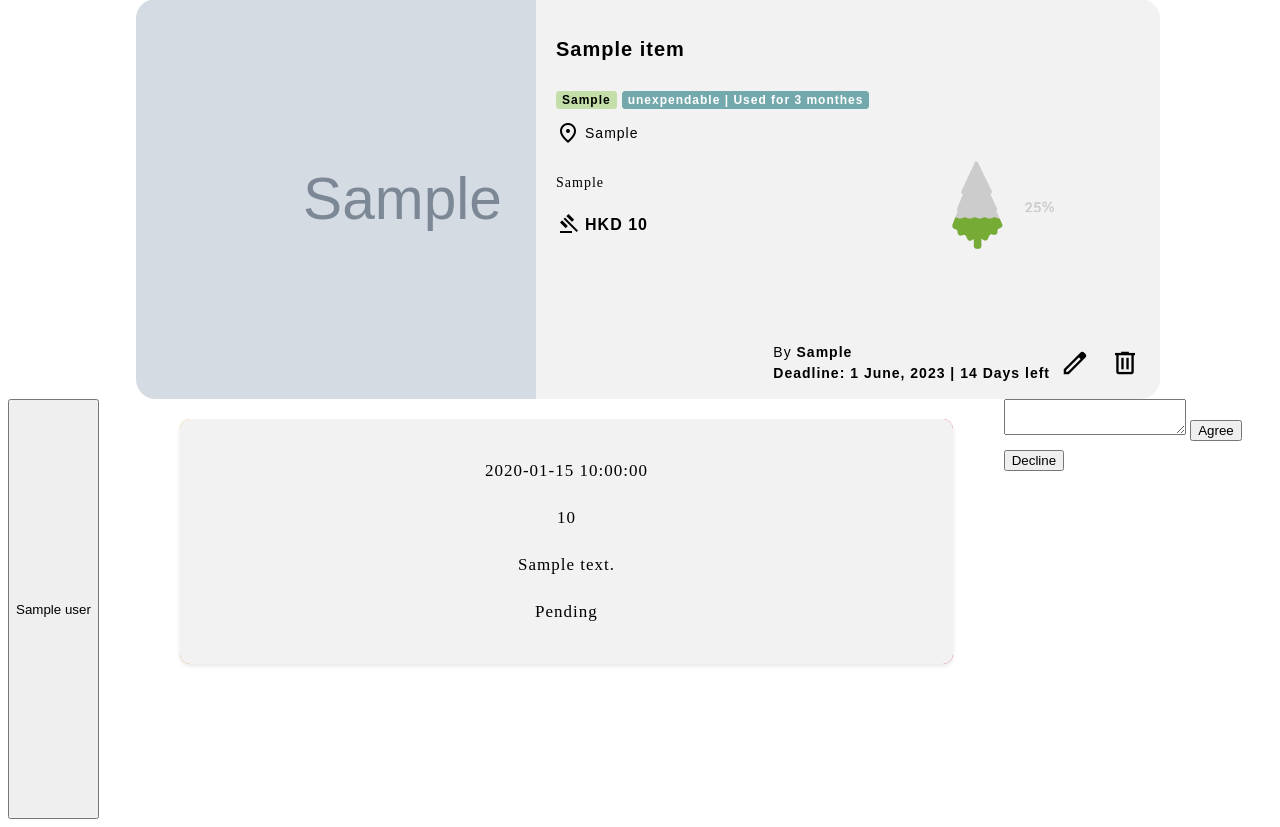
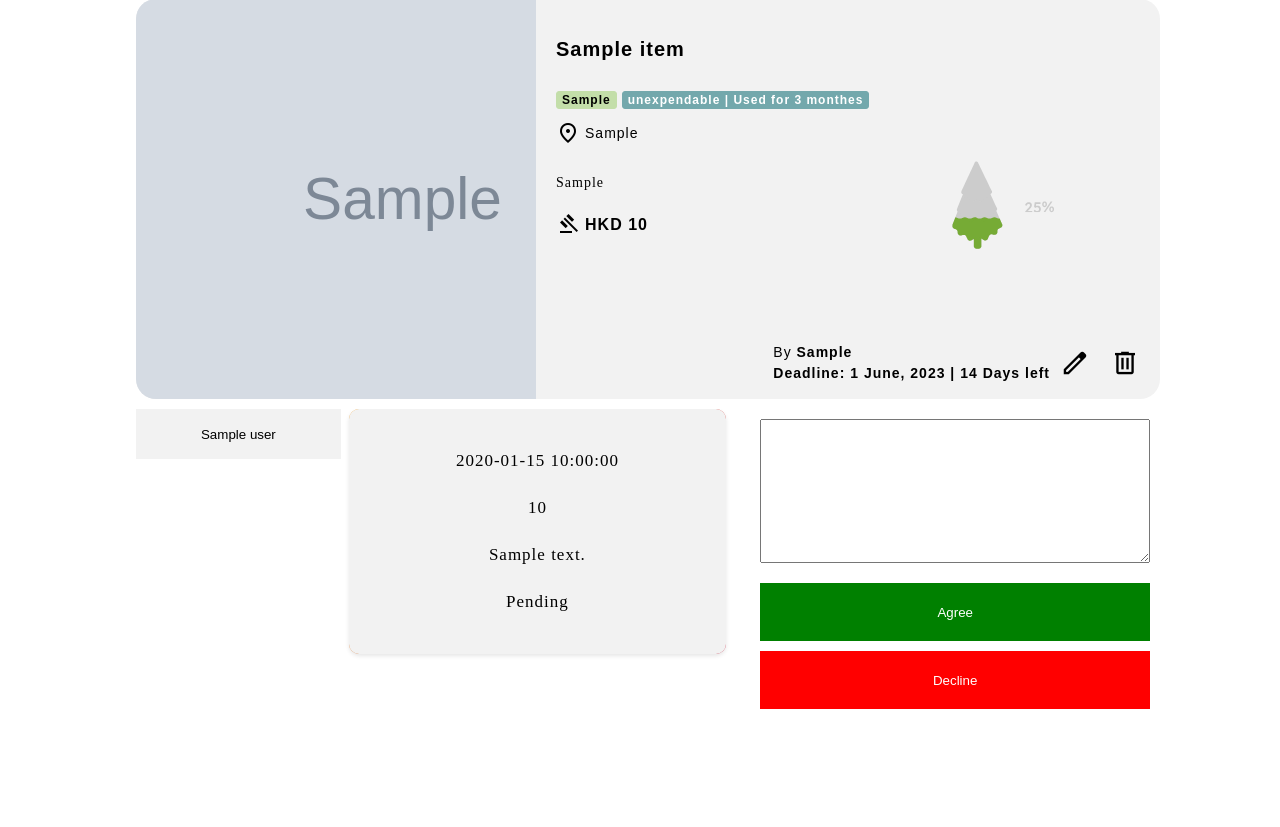
Before and after one commit to CYCKCN/FYP, a Flask app: template app/templates/itemmanage.html in a window 1280 px wide. Shown: the part 89-916 px from the top of the page. After the commit the page ends 798 px from the top, so only its background shows below. Run offline with Flask 2, Linux system fonts and the light colour scheme; the template is opened without the code that fills it: most values are stand-ins (such as "Sample title", 1, 10 or a date in 2020); grey boxes marked "Sample" are stand-in pictures; parts of the project's set-up code (start-up, migrations or seed data) failed here and were passed over; some web fonts are replaced.

Commit message:
main page

```diff
--- a/app/static/item.css
+++ b/app/static/item.css
@@ -251,6 +251,63 @@ border-radius: 6px;
     flex-direction: row;
     color: black;
 }
+.user-list-div {
+    width: 20%;
+    background: none;
+    overflow-y: scroll;
+    display: flex;
+    flex-direction: column;
+}
+.user-list-div::-webkit-scrollbar {
+    display: none;
+}
+.user-selection {
+    height: 50px;
+    border: none;
+    background-color: var(--mainGrey2);
+}
+.user-selection:hover {
+    background-color: white;
+}
+.bargain-list-div {
+    width: 40%;
+    background: none;
+    overflow-y: scroll;
+}
+.bargain-list-div::-webkit-scrollbar {
+    display: none;
+}
+.notes-list-div {
+    width: 40%;
+    background: none;
+    display: flex;
+    flex-direction: column;
+}
+.notes-textarea {
+    margin: 10px;
+    height: 50%;
+    font-size: 14px;
+    font-family: sans-serif;
+}
+.agree-decline-btn {
+    margin-left: 10px;
+    margin-right: 10px;
+    margin-top: 10px;
+    height: 20%;
+    border: none;
+
+    color: white;
+}
+.green {
+    background-color: green;
+}
+.red {
+    background-color: red;
+}
+.agree-decline-btn:hover {
+    background-color: var(--mainGrey2);
+}
+
 .owner-interactive-div {
     width: 80%;
     margin-left: 10%;
--- a/app/templates/giveitem.html
+++ b/app/templates/giveitem.html
@@ -19,9 +19,9 @@
                     </div>
                     <div class="top-buttons-left">
                         <button class="individual-button" type="submit" name="Home" value="Home">Home</button>
-                        <button class="individual-button" type="submit" name="Market" value="Market">Market</button>
+                        <!-- <button class="individual-button" type="submit" name="Market" value="Market">Market</button>
                         <button class="individual-button" type="submit" name="Demand" value="Demand">Request</button>
-                        <button class="individual-button" type="submit" name="Piazza" value="Piazza">Piazza</button>
+                        <button class="individual-button" type="submit" name="Piazza" value="Piazza">Piazza</button> -->
                     </div>
                     <div class="top-buttons">
                         <form method="POST">
--- a/app/templates/itemmanage.html
+++ b/app/templates/itemmanage.html
@@ -73,123 +73,29 @@
             </div>
         </div>
 
-        <div style="display: flex; flex-direction: row;">
-            {% for user in bargainUserList %}
-                <input class="section-btn" type="submit" name="section" id="{{user}}" value="{{user}}">
-            {% endfor %}
-            <div class="suggest-pack">
+        <div class="interactive-div">
+            <div class="user-list-div">
+                {% for user in bargainUserList %}
+                <input class="user-selection" type="submit" name="section" id="{{user}}" value="{{user}}">
+                {% endfor %}
+            </div>
+            <div class="bargain-list-div">
                 {% for i in range(bargainInfo | length) %}
                     <input class="checkbox-tools" type="radio" name="selectedItem" id="{{i}}" value="{{i}}">
-                    <label class="for-checkbox-tools" for="{{i}}">
+                    <label for="{{i}}">
                         <p class="font-class">{{bargainInfo[i].sendTime}}</p>
                         <p class="font-class">{{bargainInfo[i].price}}</p>
                         <p class="font-class">{{bargainInfo[i].notes}}</p>
                         <p class="font-class">{{bargainInfo[i].Status}}</p>
                     </label>
                 {% endfor %}
-
-                <!-- <input class="checkbox-tools" type="radio" name="selectedItem" id="bargain" value="bargain">
-                <label class="for-checkbox-tools" for="bargain">
-                    <p class="font-class">Name</p>
-                    <p class="font-class">Price</p>
-                    <p class="font-class">Notes</p>
-                </label>
-
-                <input class="checkbox-tools" type="radio" name="selectedItem" id="bargain1" value="bargain">
-                <label class="for-checkbox-tools" for="bargain1">
-                    <p class="font-class">Name</p>
-                    <p class="font-class">Price</p>
-                    <p class="font-class">Notes</p>
-                </label>
-
-                <input class="checkbox-tools" type="radio" name="selectedItem" id="bargain2" value="bargain">
-                <label class="for-checkbox-tools" for="bargain2">
-                    <p class="font-class">Name</p>
-                    <p class="font-class">Price</p>
-                    <p class="font-class">Notes</p>
-                </label> -->
-
-
             </div>
-            <div>
-                <textarea name="owner-notes"></textarea>
-                <button type="submit" name="agree" value="agree">Agree</button>
-                <button type="submit" name="decline" value="decline">Decline</button>
+            <div class="notes-list-div">
+                <textarea class="notes-textarea" cols="3" maxlength="50" name="owner-notes"></textarea>
+                <button class="agree-decline-btn green" type="submit" name="agree" value="agree">Agree</button>
+                <button class="agree-decline-btn red" type="submit" name="decline" value="decline">Decline</button>
             </div>
-
         </div>
-
-        <!-- {% for bargain in bargainList %}
-            <div class="reserved-info">
-                <div style="width: 80%;">
-                    <p class="font-class">{{bargain["bargainFrom"]}}</p>
-                </div>
-                <div style="width: 80%;">
-                    <p class="font-class">{{bargain["bargainInfo"]}}</p>
-                </div>
-                <div style="display: flex; flex-direction: column;">
-                    <button type="submit" class="create-style" name="deal" value="deal">Deal</button>
-                    <div class="form-popup" id="myForm">
-
-                            <label for="user-price"><b>Price</b></label>
-                            <input type="number" placeholder="Enter your intended price" name="user-price">
-
-                            <label for="user-notes"><b>Notes</b></label>
-                            <input type="text" placeholder="Any notes for the owner?" name="user-notes">
-
-                            <button type="submit" class="btn" name="submit" value="submit">Submit</button>
-                            <button type="button" class="btn cancel" onclick="closeForm()">Cancel</button>
-                        </form>
-                    </div>
-
-                    <button class="interaction-div" id="priceButton" onclick="openForm()">
-
-                        <span class="material-symbols-outlined hand-icon" style="font-size: 50px;">
-                            back_hand
-                        </span>
-                    </button>
-                </div>
-            </div>
-        {% endfor %} -->
-
-
-
-
-
-
-        <script>
-            function myFunction(){
-                var x;
-                var r=confirm("Are you sure that you want to delete this item?");
-                if (r==true){
-                    x="YES";
-                }
-                else{
-                    x="NO";
-                }
-                document.getElementById("demo").innerHTML=x;
-            }
-            function openForm() {
-                document.getElementById("myForm").style.display = "block";
-            }
-
-            function closeForm() {
-                document.getElementById("myForm").style.display = "none";
-            }
-        </script>
-
-        <!-- <div class="owner-interactive-div">
-            <div class="item-accept-div">
-                <p style="color: black;" id="demo"></p>
-            </div>
-            <div class="item-waiting-div">
-
-            </div>
-            <div class="item-finish-div">
-
-            </div>
-
-        </div> -->
 
     </form>
     </body>
```
Also changed, not shown: app/static/lifeverse.css (+14 -0 lines), app/templates/market.html (+5 -8 lines).
